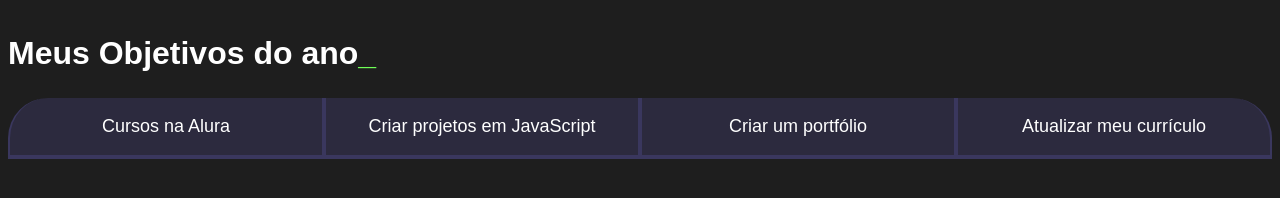
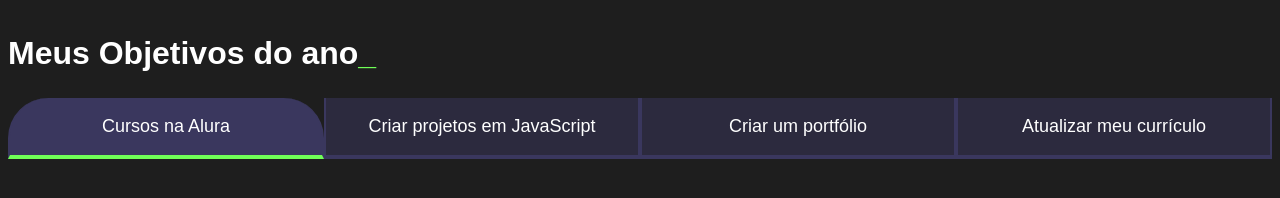
Before and after one commit to kailsonalves/javascript, a plain HTML site: page index.html in a window 1280 px wide. Both pictures are taken after a click on the button "Cursos na Alura". Drawn offline with Linux system fonts and the light colour scheme; a web font is replaced by a local one.

Commit message:
Add files via upload

```diff
--- a/index.html
+++ b/index.html
@@ -18,5 +18,6 @@ scale=1.0">
     <button class="botao">Criar um portfólio</button>
     <button class="botao">Atualizar meu currículo</button>
         </div>
+        <script src="main.js"></script>
 </body>
 </html>
--- /dev/null
+++ b/main.js
@@ -0,0 +1,8 @@
+const botoes = document.querySelectorAll(".botao");
+for(let i=0;i <botoes.length;i++){ botoes[i].onclick = function() {
+
+for(let j=0;j<botoes.length;j++) { botoes[j].classList.remove("ativo");
+}
+botoes[i].classList.add("ativo");
+}
+}
--- a/style.css
+++ b/style.css
@@ -31,7 +31,7 @@
             .titulo-principal span {
                 color: var(--verde); }
 
-                .botao { font-family: «Crakra Petch», sans-serif;
+                .botao { font-family: "Crakra Petch", sans-serif;
                     background-color: var(--botao-inativo);
                     color: var(--branco); display: flex;
                     justify-content: center;
@@ -51,8 +51,13 @@
                     }
                     }
 
-                    .botao:first-child { border-radius: 40px 0 0 0;
+                    .botao:first-child { border-radius: 40px 40px 0 0;
                     }
 
-                    .botao:last-child { border-radius: 0 40px 0 0;
-}
+                    .botao:last-child { border-radius: 0 0 0 0;
+                    }
+
+                    .ativo{
+                       background-color: var(--botao-ativo);
+                       border-bottom: 4px solid var(--verde);
+                    }
```
